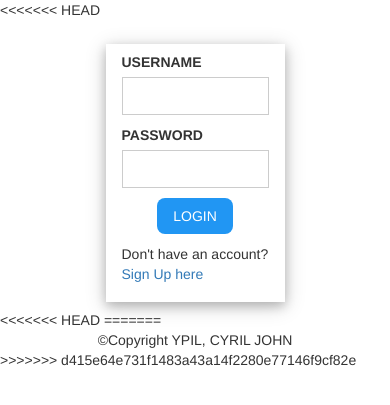
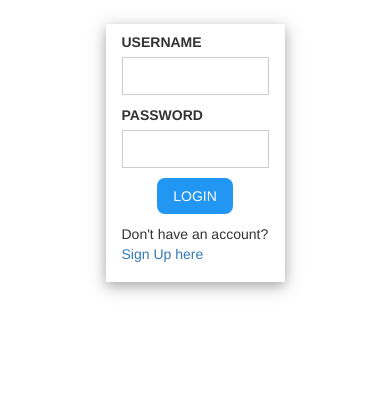
Before and after one commit to CryoYohan/Student-Mgt-Web-App, a Flask app: page /login in a window 390 px wide. Shown: the top 405 px of the page. Run offline with Flask 3, Linux system fonts and the light colour scheme; some libraries are stand-ins or nearby versions.

Commit message:
Updated base.html layout and styling
- Adjusted header and footer for consistency
- Improved responsiveness of the main section
- Fixed a minor bug in the navigation bar

```diff
--- a/templates/base.html
+++ b/templates/base.html
@@ -17,7 +17,7 @@
 		</style>
 	</head>
 	<body>
-<<<<<<< HEAD
+
 		{% if shownavbar %}
 			<div class="w3-sidebar w3-bar-block w3-2021-illuminating w3-animate-left" style="display:none;z-index:5" id="mySidebar">
 				<button onclick="w3_close()" class="w3-bar-item w3-large w3-2021-french-blue"><i class="glyphicon glyphicon-remove w3-xlarge">	Close</i></button>
@@ -29,14 +29,6 @@
 						<a href="{{ url_for('show') }}" class="w3-bar-item w3-button w3-animate-left"><i class="glyphicon glyphicon-user w3-xlarge"></i>	Show Students</a>
 						<a href="#" class="w3-bar-item w3-button w3-animate-left"><i class="glyphicon glyphicon-trash w3-xlarge"></i>	Remove Students</a>
 						<a href="#" class="w3-bar-item w3-button w3-animate-left"><i class="glyphicon glyphicon-edit w3-xlarge"></i>	Update Students</a>
-=======
-		<div class="w3-sidebar w3-bar-block w3-border-right w3-2021-illuminating w3-animate-left" style="display:none" id="mySidebar">
-			<button onclick="w3_close()" class="w3-bar-item w3-large w3-2021-french-blue"><i class="glyphicon glyphicon-remove w3-xlarge">	Close</i></button>
-			<a href="{{ url_for('landingpage') }}" class="w3-bar-item w3-button w3-hover-white w3-mobile"><i class="glyphicon glyphicon-home w3-xlarge">	Home</i></a>
-			<a href="{{ url_for('index') }}" class="w3-bar-item w3-button w3-hover-white w3-mobile"><i class="glyphicon glyphicon-log-out w3-xlarge">	Manage</i></a>
-			<a href="{{ url_for('landingpage') }}" class="w3-bar-item w3-button w3-hover-white w3-mobile"><i class="glyphicon glyphicon-info-sign w3-xlarge">	About</i></a>
-			<a href="{{ url_for('login') }}" class="w3-bar-item w3-button w3-hover-white w3-mobile"><i class="glyphicon glyphicon-log-out w3-xlarge">	Logout</i></a>
-		</div>
 		<div id="main" class="w3-mobile">
 			<div class="w3-margin-bottom w3-top">
 				<div class="w3-bar w3-2021-french-blue w3-animate-top">
@@ -59,7 +51,6 @@
 						<div class="w3-content w3-center">
 							<h4>{{ pagetitle.upper() }}</h4>
 						</div>
-
 					</div>
 				</div>
 				<!-- Overlay -->
@@ -70,13 +61,6 @@
 				{% endblock %}
 			</div>
 		</div>
-<<<<<<< HEAD
-=======
-		<div class="w3-center w3-display-middlebottom">
-			&copy;Copyright YPIL, CYRIL JOHN
-		</div>
-
->>>>>>> d415e64e731f1483a43a14f2280e77146f9cf82e
 		<script>
 			function w3_open() {
 				document.getElementById("main").style.marginLeft = "25%";
```
